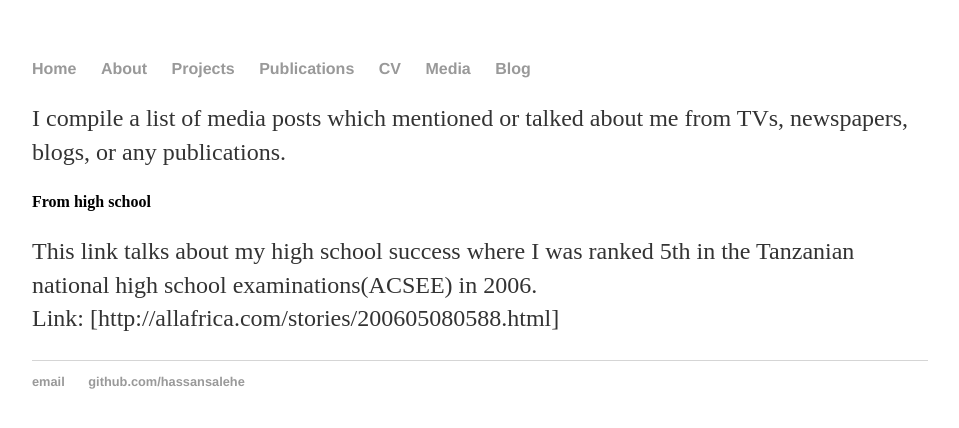
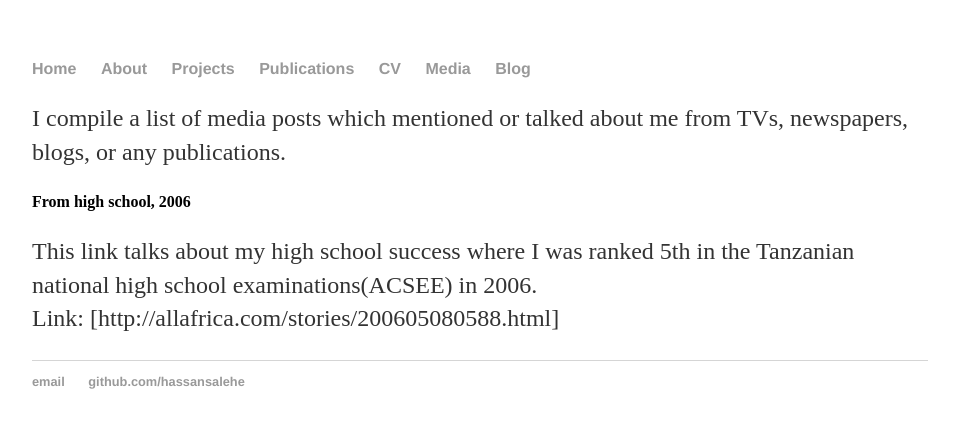
Before and after one commit to hassansalehe/hassansalehe.github.io, a Jekyll site: the page built from media/index.md, in a window 1280 px wide. Shown: the top 428 px of the page, without its empty margins (160-1119 px from the left). Built offline with Jekyll 4.4.1, drawn with Linux system fonts in a browser that asks for light colours; our own code applies the rules of GitHub Pages for plain Markdown files.

Commit message:
Update index.md

```diff
--- a/media/index.md
+++ b/media/index.md
@@ -1,7 +1,7 @@
 I compile a list of media posts which mentioned or talked about me from TVs, newspapers, blogs,
 or any publications.
 
-#### From high school
+#### From high school, 2006
 This link talks about my high school success where I was ranked 5th in
 the Tanzanian national high school examinations(ACSEE) in 2006.
 Link: [http://allafrica.com/stories/200605080588.html]
```
